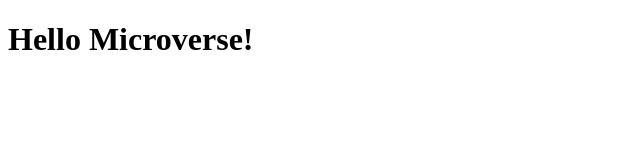
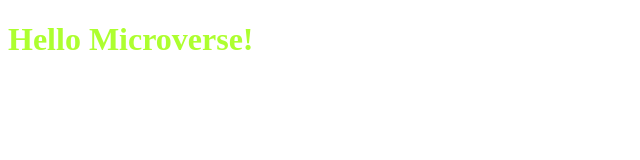
Before and after one commit to kambojabhinav/pro1, a plain HTML site: page index.html in a window 1280 px wide. Shown: the whole page, without its empty margins (0-640 px from the left). Drawn offline with Linux system fonts and the light colour scheme.

Commit message:
new CSS file is added

```diff
--- /dev/null
+++ b/index.css
@@ -0,0 +1,3 @@
+.ab{
+    color:greenyellow;
+}
--- a/index.html
+++ b/index.html
@@ -1,10 +1,10 @@
 <!DOCTYPE html>
 <html>
     <head>
-
+  <link rel="stylesheet" href="index.css">
     </head>
 
     <body>
-        <h1>Hello Microverse!</h1>
+        <h1 class="ab">Hello Microverse!</h1>
     </body>
 </html>
```
